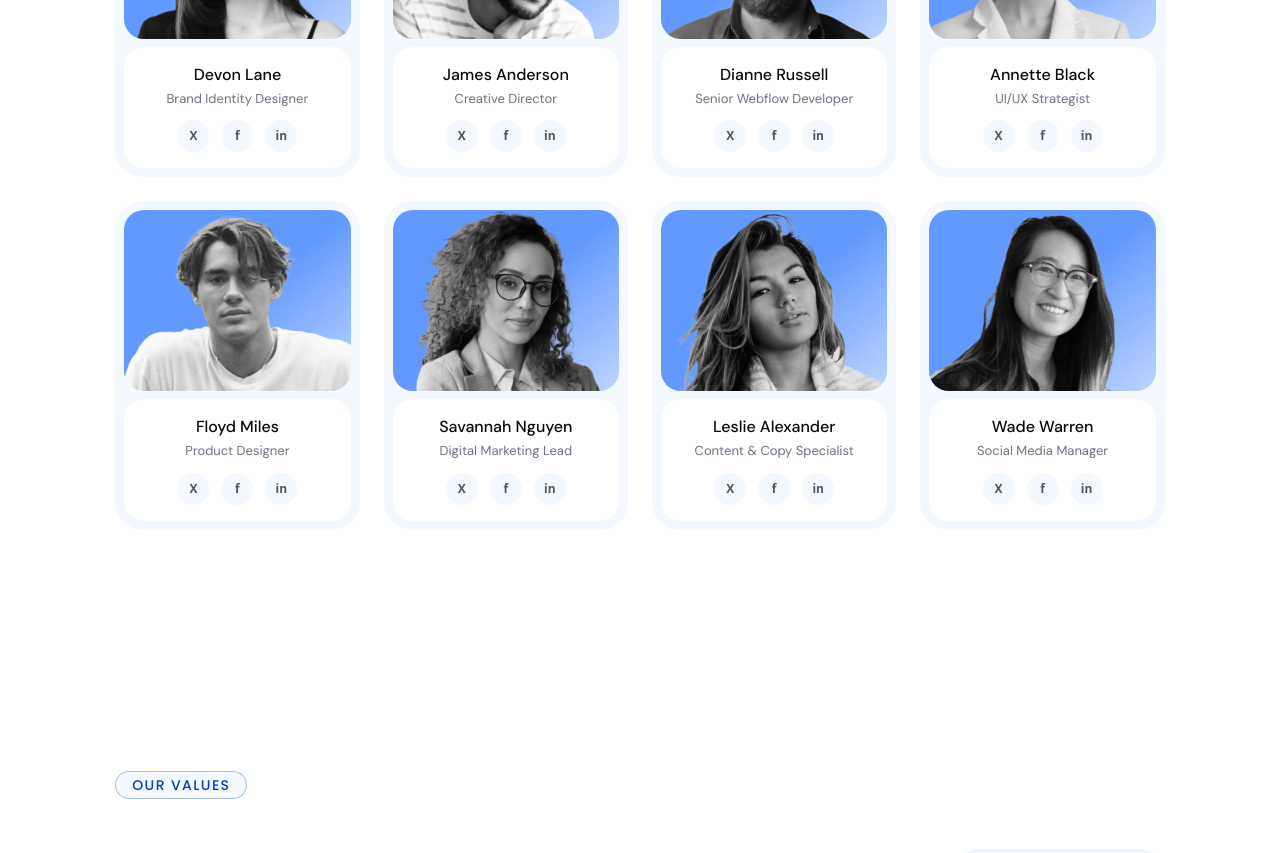
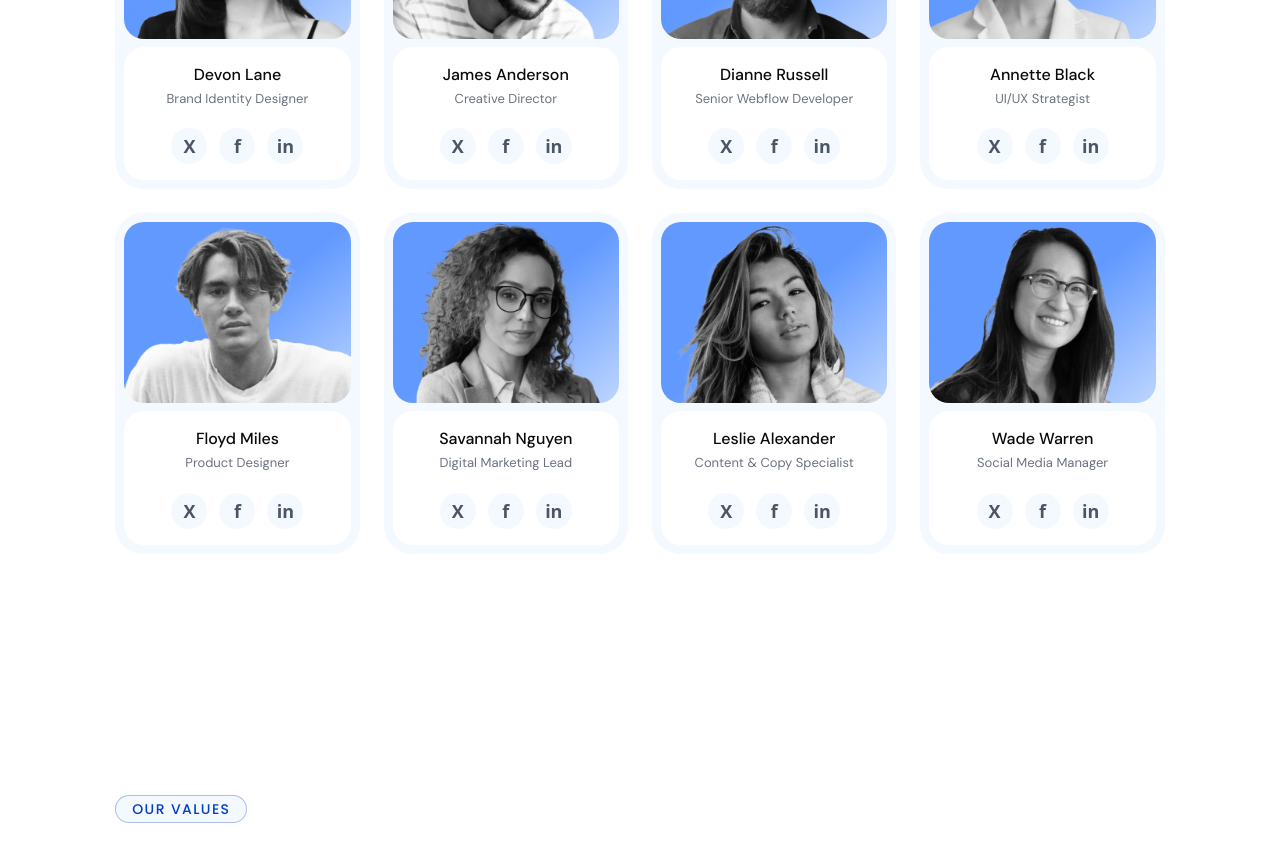
Before and after one commit to Cueserve/cs-website2, a Next.js app: page /about-us in a window 1280 px wide. Shown: the part 2420-3273 px from the top of the page. Built offline with nearby package versions, Linux system fonts and the light colour scheme.

Commit message:
style: enlarge social icons and spacing on team member cards
- Increased social icon circle containers from w-8 h-8 to w-9 h-9
- Enlarged inner social icon letters from text-xs to text-lg
- Added more spacing above the icons by increasing the role
  margin-bottom to mb-5

```diff
--- a/src/app/about-us/_components/TeamMembersSection.tsx
+++ b/src/app/about-us/_components/TeamMembersSection.tsx
@@ -98,18 +98,18 @@ export default function TeamMembersSection() {
               {/* Member Details Area */}
               <div className="bg-white rounded-[20px] p-4 mt-2 flex flex-col items-center justify-center text-center shadow-sm">
                 <h3 className="text-base font-medium text-cs-ink mb-0.5">{member.name}</h3>
-                <p className="text-[13px] text-neutral-500 mb-3">{member.role}</p>
+                <p className="text-[13px] text-neutral-500 mb-5">{member.role}</p>
 
                 {/* Social Icons */}
                 <div className="flex items-center gap-3">
-                  <a href="#" className="w-8 h-8 rounded-full bg-[#f4f8ff] text-neutral-600 flex items-center justify-center hover:bg-brand-default hover:text-white transition-colors">
-                    <span className="text-xs font-bold font-sans">X</span>
+                  <a href="#" className="w-9 h-9 rounded-full bg-[#f4f8ff] text-neutral-600 flex items-center justify-center hover:bg-brand-default hover:text-white transition-colors">
+                    <span className="text-lg font-bold font-sans">X</span>
                   </a>
-                  <a href="#" className="w-8 h-8 rounded-full bg-[#f4f8ff] text-neutral-600 flex items-center justify-center hover:bg-brand-default hover:text-white transition-colors">
-                    <span className="text-xs font-bold font-sans">f</span>
+                  <a href="#" className="w-9 h-9 rounded-full bg-[#f4f8ff] text-neutral-600 flex items-center justify-center hover:bg-brand-default hover:text-white transition-colors">
+                    <span className="text-lg font-bold font-sans">f</span>
                   </a>
-                  <a href="#" className="w-8 h-8 rounded-full bg-[#f4f8ff] text-neutral-600 flex items-center justify-center hover:bg-brand-default hover:text-white transition-colors">
-                    <span className="text-xs font-bold font-sans">in</span>
+                  <a href="#" className="w-9 h-9 rounded-full bg-[#f4f8ff] text-neutral-600 flex items-center justify-center hover:bg-brand-default hover:text-white transition-colors">
+                    <span className="text-lg font-bold font-sans">in</span>
                   </a>
                 </div>
               </div>
```
